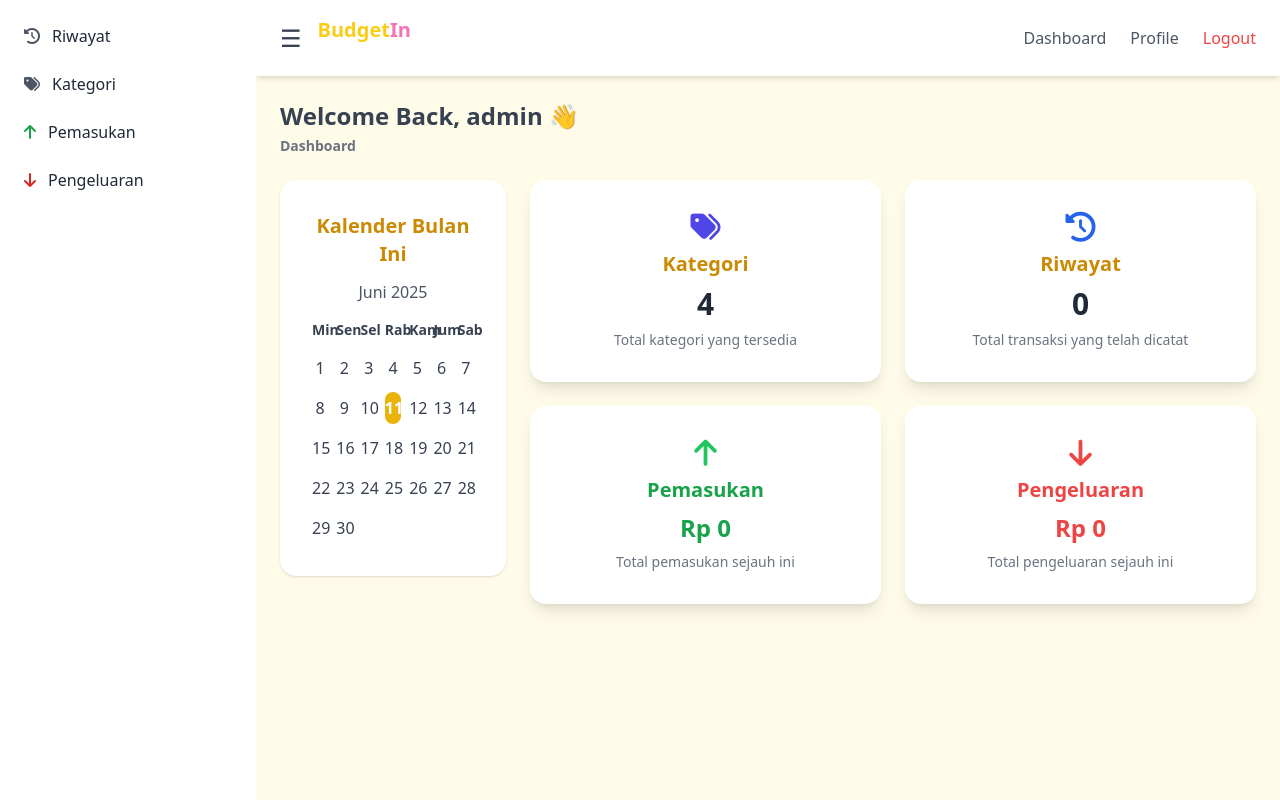
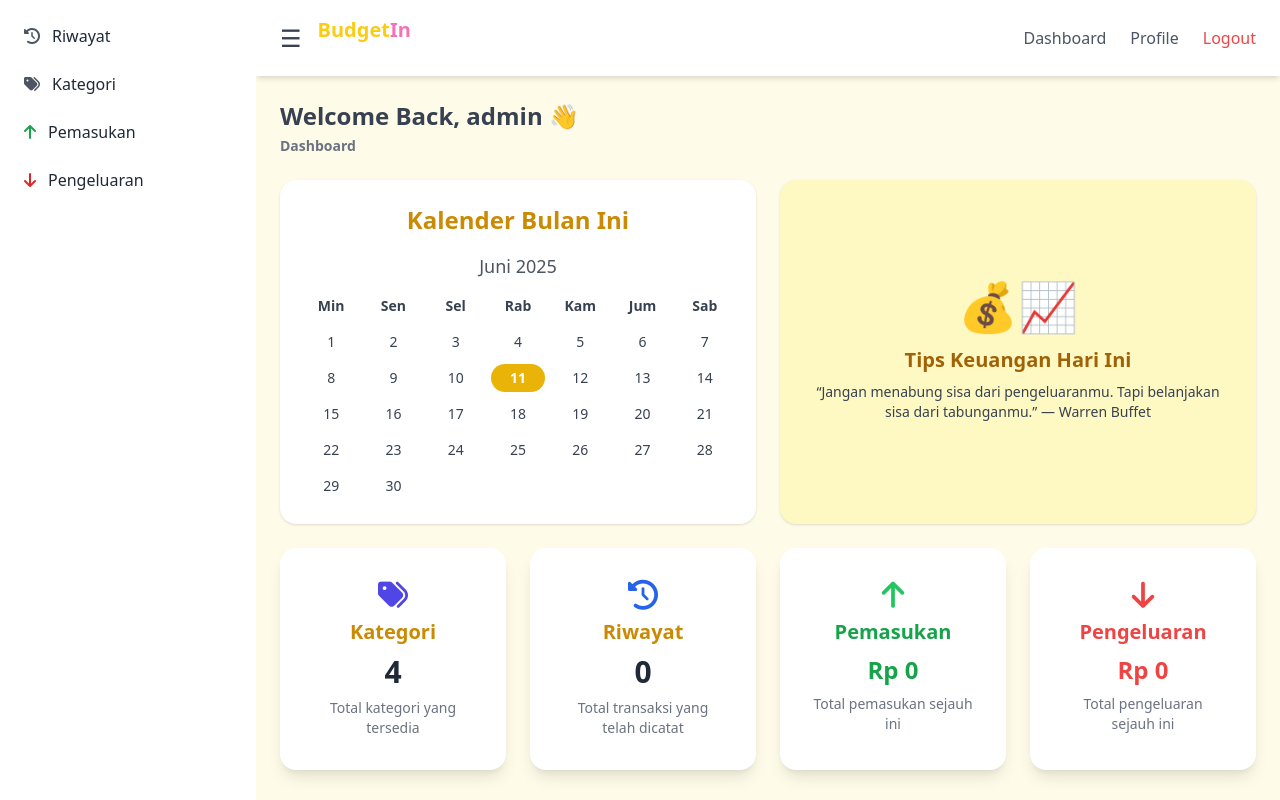
Before and after one commit to baralul/BudgetIn, a PHP site: page /pages/tables/dashboard.php in a window 1280 px wide. Run offline with PHP 8.4, Linux system fonts and the light colour scheme; a user stored in the database is signed in; data comes from the database, SQL or seed files in the repository; some libraries are stand-ins or nearby versions.

Commit message:
Update dashboard.php

```diff
--- a/pages/tables/dashboard.php
+++ b/pages/tables/dashboard.php
@@ -45,17 +45,30 @@ for ($i = 1; $i <= 12; $i++) {
           <p class="text-sm font-bold text-gray-500 mt-1">Dashboard</p>
         </div>
 
-        <div class="grid grid-cols-1 lg:grid-cols-4 gap-6 items-start">
-          <div class="bg-white rounded-2xl shadow p-8 col-span-1 text-center">
-            <h2 class="text-xl font-semibold text-yellow-600 mb-3">Kalender Bulan Ini</h2>
-            <p id="calendar-title" class="text-base font-medium text-gray-600 mb-4"></p>
+        <!-- Kalender dan Motivasi -->
+        <div class="grid grid-cols-1 lg:grid-cols-2 gap-6">
+          <!-- Kalender -->
+          <div class="bg-white rounded-2xl shadow p-6 text-center w-full max-w-3xl mx-auto">
+            <h2 class="text-2xl font-bold text-yellow-600 mb-4">Kalender Bulan Ini</h2>
+            <p id="calendar-title" class="text-lg font-medium text-gray-600 mb-4"></p>
             <div id="calendar" class="grid grid-cols-7 gap-2 text-center text-sm font-semibold text-gray-700">
               <div>Min</div><div>Sen</div><div>Sel</div><div>Rab</div><div>Kam</div><div>Jum</div><div>Sab</div>
             </div>
-            <div id="dates" class="grid grid-cols-7 gap-2 text-center mt-3 text-base"></div>
+            <div id="dates" class="grid grid-cols-7 gap-2 text-center mt-3 text-sm"></div>
           </div>
 
-          <div class="grid grid-cols-1 sm:grid-cols-2 gap-6 col-span-3">
+          <!-- Motivasi -->
+          <div class="flex flex-col justify-center items-center bg-yellow-100 rounded-2xl shadow p-6 text-center w-full">
+            <div class="text-5xl mb-4">💰📈</div>
+            <h3 class="text-xl font-bold text-yellow-700 mb-2">Tips Keuangan Hari Ini</h3>
+            <p class="text-gray-700 text-sm max-w-md">
+              “Jangan menabung sisa dari pengeluaranmu. Tapi belanjakan sisa dari tabunganmu.” — Warren Buffet
+            </p>
+          </div>
+        </div>
+
+        <!-- Card -->
+        <div class="grid grid-cols-1 md:grid-cols-2 lg:grid-cols-4 gap-6 mt-6">
           <div onclick="showModal('kategori')" class="cursor-pointer bg-white rounded-2xl shadow-lg p-8 hover:shadow-xl transition text-center space-y-2">
             <div class="flex justify-center items-center text-indigo-600 text-3xl">
               <i class="fas fa-tags"></i>
@@ -92,11 +105,11 @@ for ($i = 1; $i <= 12; $i++) {
             <p class="text-sm text-gray-500">Total pengeluaran sejauh ini</p>
           </div>
         </div>
-        </div>
       </main>
     </div>
   </div>
 
+  <!-- Modal -->
   <div id="modal" class="fixed inset-0 bg-black bg-opacity-50 hidden items-center justify-center z-50">
     <div class="bg-white rounded-2xl shadow-lg p-8 w-11/12 max-w-2xl">
       <h2 id="modal-title" class="text-2xl font-bold text-yellow-600 mb-4 text-center"></h2>
```
Lines whose indentation alone changed are shown as unchanged.
